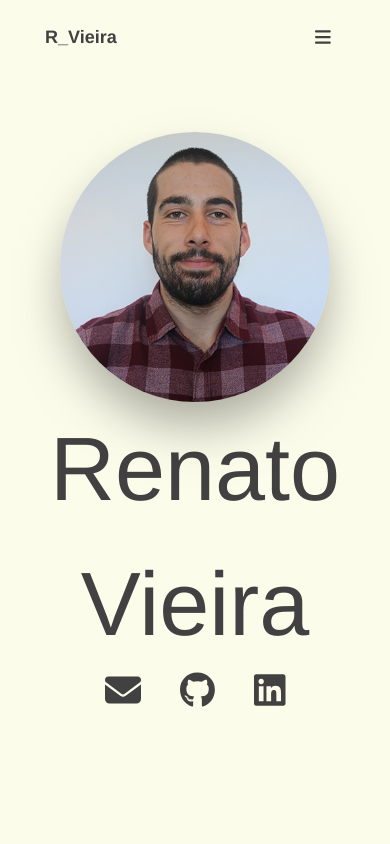
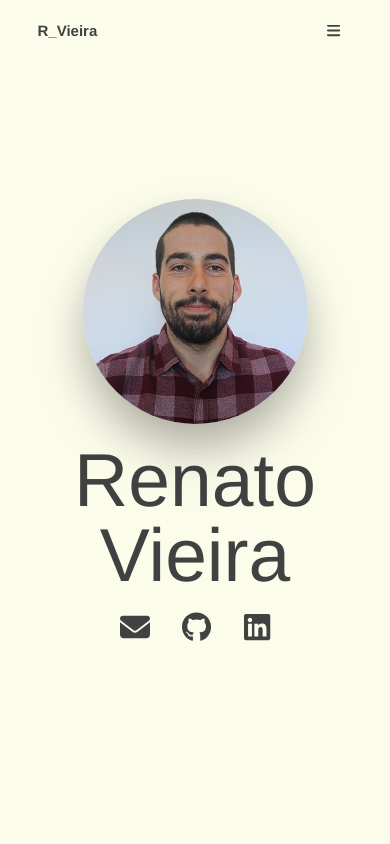
Before and after one commit to Bosutike/r-vieira.github.io, a Vue app: page / in a window 390 px wide. Shown: the top 844 px of the page. Built offline with nearby package versions, Linux system fonts and the light colour scheme.

Commit message:
Fix mobile text size

```diff
--- a/src/assets/tailwind.css
+++ b/src/assets/tailwind.css
@@ -6,6 +6,12 @@
   border-color: #414141;
   color: #414141;
   font-size: 18px;
+}
+
+@media screen and (max-width: 640px) {
+  * {
+    font-size: 15px;
+  }
 }
 
 body {
--- a/src/components/IntroComponent.vue
+++ b/src/components/IntroComponent.vue
@@ -6,7 +6,7 @@
         v-bind:src="require('../assets/profile.jpg')"
       />
     </div>
-    <h1 class="title text-center">Renato Vieira</h1>
+    <h1 class="title text-center leading-none py-5">Renato Vieira</h1>
 
     <div class="flex justify-center">
       <div class="flex justify-between w-40">
```
